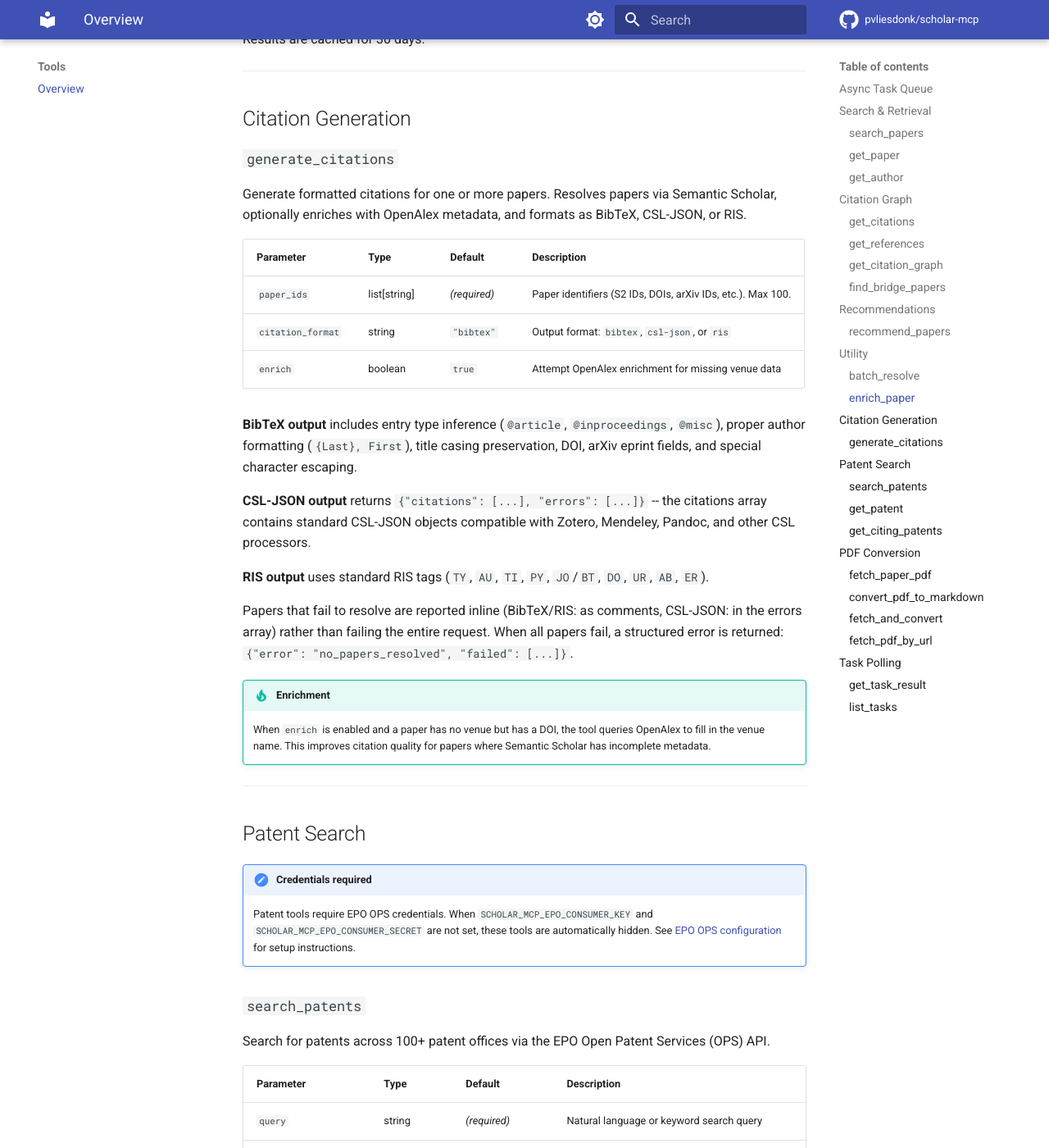
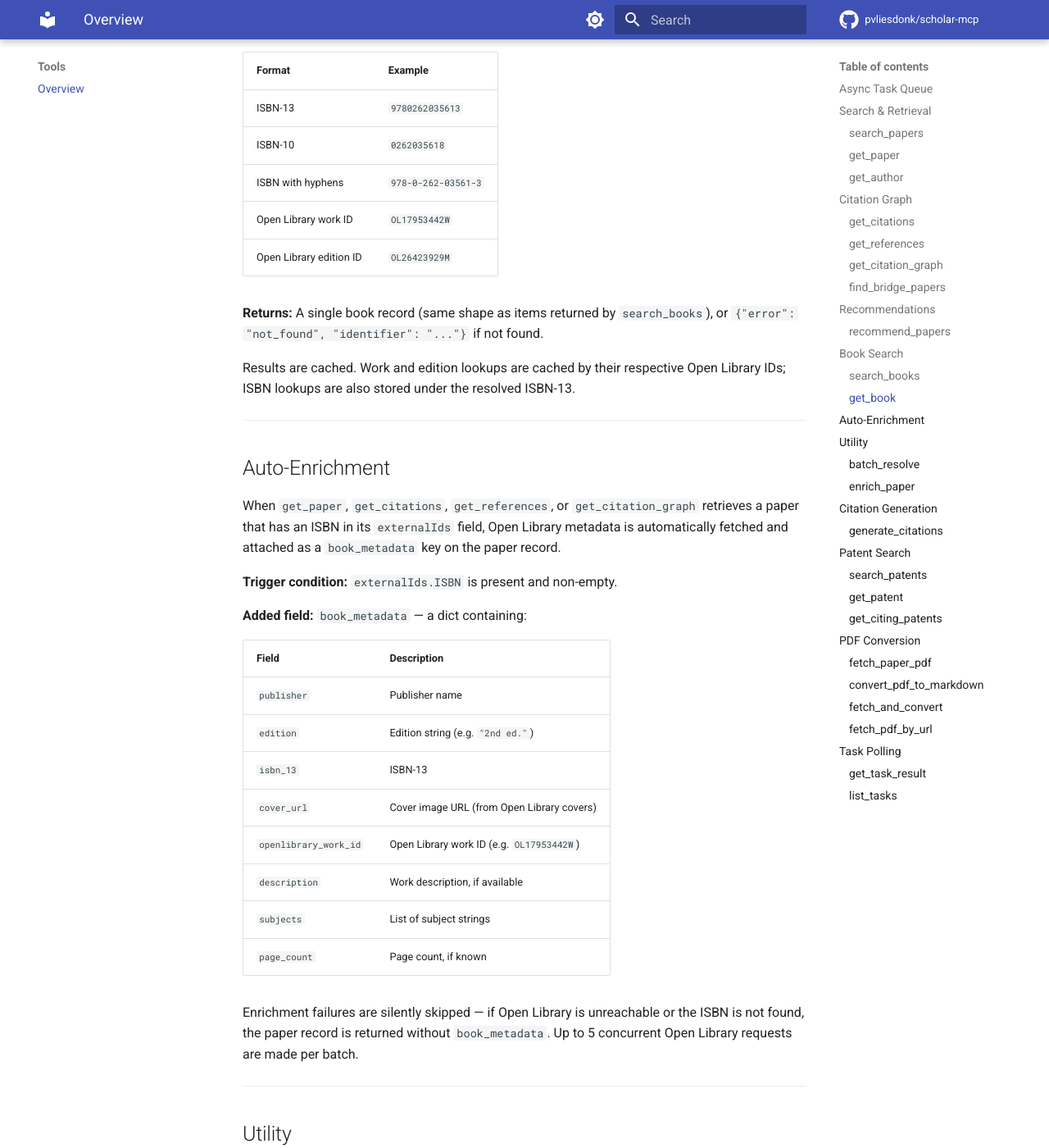
Before and after one commit to pvliesdonk/scholar-mcp, an MkDocs documentation site: the page built from docs/tools/index.md, in a window 1280 px wide and 1400 px high, scrolled down 7117 px. Shown: the whole window at 82% size. Built offline with MkDocs 1.6.1 and Material for MkDocs 9.7.7, drawn with Linux system fonts in a browser that asks for light colours; comment, search, counter and statistics services are not loaded; some of the changed text lies outside the part shown.

Commit message:
docs: add search_books, get_book, and auto-enrichment documentation
Document the two new book tools (search_books, get_book) and the automatic
Open Library enrichment behaviour in both README.md and docs/tools/index.md.
Update tool count from 19 to 21.

Co-Authored-By: Claude Sonnet 4.6 <noreply@anthropic.com>

````diff
--- a/docs/tools/index.md
+++ b/docs/tools/index.md
@@ -201,6 +201,92 @@ Paper recommendations based on positive (and optional negative) examples.
 
 !!! tip
     Recommendations work best with 3--5 positive examples that represent the topic you're interested in. Adding 1--2 negative examples that are close but off-topic helps narrow results.
+
+---
+
+## Book Search
+
+Book tools use [Open Library](https://openlibrary.org/) as their data source. No API key is required. Rate limits are handled automatically; if the Open Library API is temporarily unavailable, calls queue and return a task ID (see [Async Task Queue](#async-task-queue)).
+
+### `search_books`
+
+Search for books by title, author, ISBN, or free text via Open Library.
+
+| Parameter | Type | Default | Description |
+|---|---|---|---|
+| `query` | string | *(required)* | Search query — title, author name, ISBN, or keywords |
+| `limit` | int | `10` | Maximum results to return (max 50) |
+
+**Returns:** JSON list of book records. Each record contains:
+
+```json
+[
+  {
+    "title": "Deep Learning",
+    "authors": ["Ian Goodfellow", "Yoshua Bengio", "Aaron Courville"],
+    "publisher": "MIT Press",
+    "year": 2016,
+    "edition": null,
+    "isbn_10": "0262035618",
+    "isbn_13": "9780262035613",
+    "openlibrary_work_id": "OL17953442W",
+    "openlibrary_edition_id": "OL26423929M",
+    "cover_url": "https://covers.openlibrary.org/b/isbn/9780262035613-M.jpg",
+    "google_books_url": null,
+    "subjects": ["Machine learning", "Artificial intelligence"],
+    "page_count": 800,
+    "description": null
+  }
+]
+```
+
+---
+
+### `get_book`
+
+Fetch full metadata for a single book by ISBN or Open Library identifier.
+
+| Parameter | Type | Default | Description |
+|---|---|---|---|
+| `identifier` | string | *(required)* | ISBN-10, ISBN-13, Open Library work ID, or edition ID |
+| `include_editions` | bool | `false` | If true, fetch work and list editions |
+
+**Identifier formats:**
+
+| Format | Example |
+|---|---|
+| ISBN-13 | `9780262035613` |
+| ISBN-10 | `0262035618` |
+| ISBN with hyphens | `978-0-262-03561-3` |
+| Open Library work ID | `OL17953442W` |
+| Open Library edition ID | `OL26423929M` |
+
+**Returns:** A single book record (same shape as items returned by `search_books`), or `{"error": "not_found", "identifier": "..."}` if not found.
+
+Results are cached. Work and edition lookups are cached by their respective Open Library IDs; ISBN lookups are also stored under the resolved ISBN-13.
+
+---
+
+## Auto-Enrichment
+
+When `get_paper`, `get_citations`, `get_references`, or `get_citation_graph` retrieves a paper that has an ISBN in its `externalIds` field, Open Library metadata is automatically fetched and attached as a `book_metadata` key on the paper record.
+
+**Trigger condition:** `externalIds.ISBN` is present and non-empty.
+
+**Added field:** `book_metadata` — a dict containing:
+
+| Field | Description |
+|---|---|
+| `publisher` | Publisher name |
+| `edition` | Edition string (e.g. `"2nd ed."`) |
+| `isbn_13` | ISBN-13 |
+| `cover_url` | Cover image URL (from Open Library covers) |
+| `openlibrary_work_id` | Open Library work ID (e.g. `OL17953442W`) |
+| `description` | Work description, if available |
+| `subjects` | List of subject strings |
+| `page_count` | Page count, if known |
+
+Enrichment failures are silently skipped — if Open Library is unreachable or the ISBN is not found, the paper record is returned without `book_metadata`. Up to 5 concurrent Open Library requests are made per batch.
 
 ---
 
````
Also changed, not shown: other parts of docs/tools/index.md (+1 -1 lines), README.md (+10 -0 lines).
